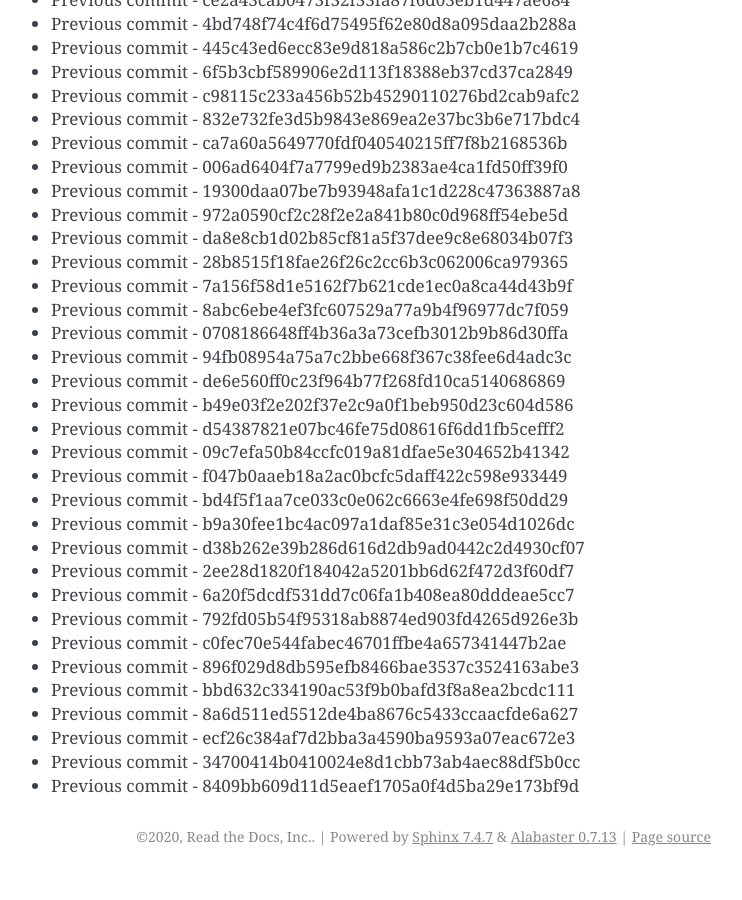
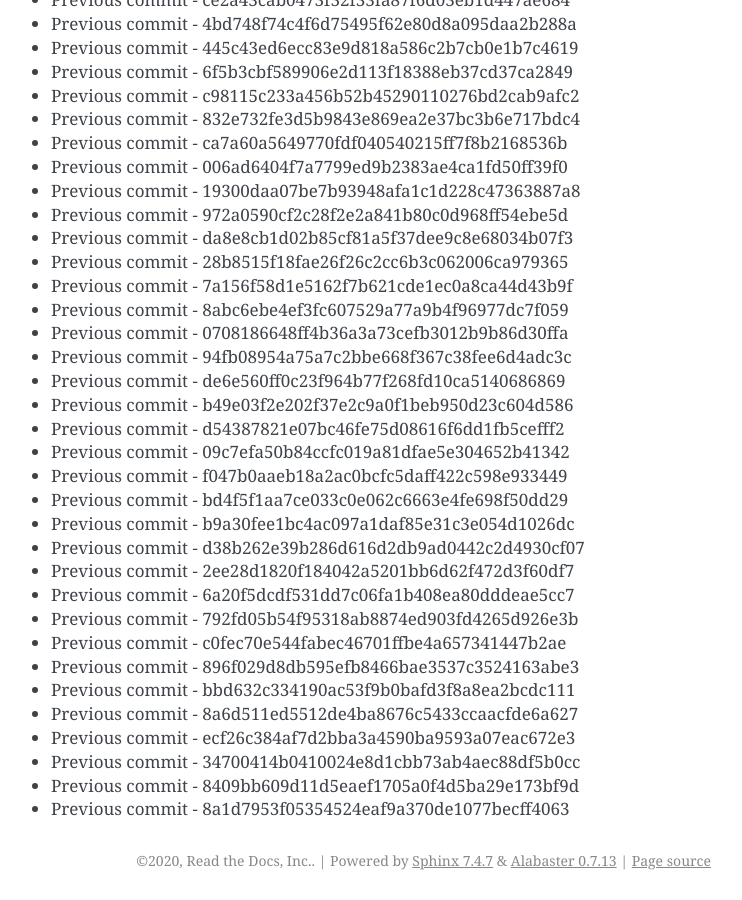
Before and after one commit to readthedocs/rtd-git-stresstest, a Sphinx documentation site: the page built from docs/updates.rst, in a window 1280 px wide and 900 px high, scrolled down 3725 px. Shown: the whole window, without its empty margins (399-1141 px from the left). Built offline with Sphinx 7.4.7, drawn with Linux system fonts in a browser that asks for light colours; before the commit the page ends 4601 px from its top, so only the background shows below that.

Commit message:
Generating commit from previous: 8a1d7953f05354524eaf9a370de1077becff4063

```diff
--- a/docs/updates.rst
+++ b/docs/updates.rst
@@ -188,3 +188,4 @@ It can be tested for any performance characteristics.
 * Previous commit - ecf26c384af7d2bba3a4590ba9593a07eac672e3
 * Previous commit - 34700414b0410024e8d1cbb73ab4aec88df5b0cc
 * Previous commit - 8409bb609d11d5eaef1705a0f4d5ba29e173bf9d
+* Previous commit - 8a1d7953f05354524eaf9a370de1077becff4063
```
